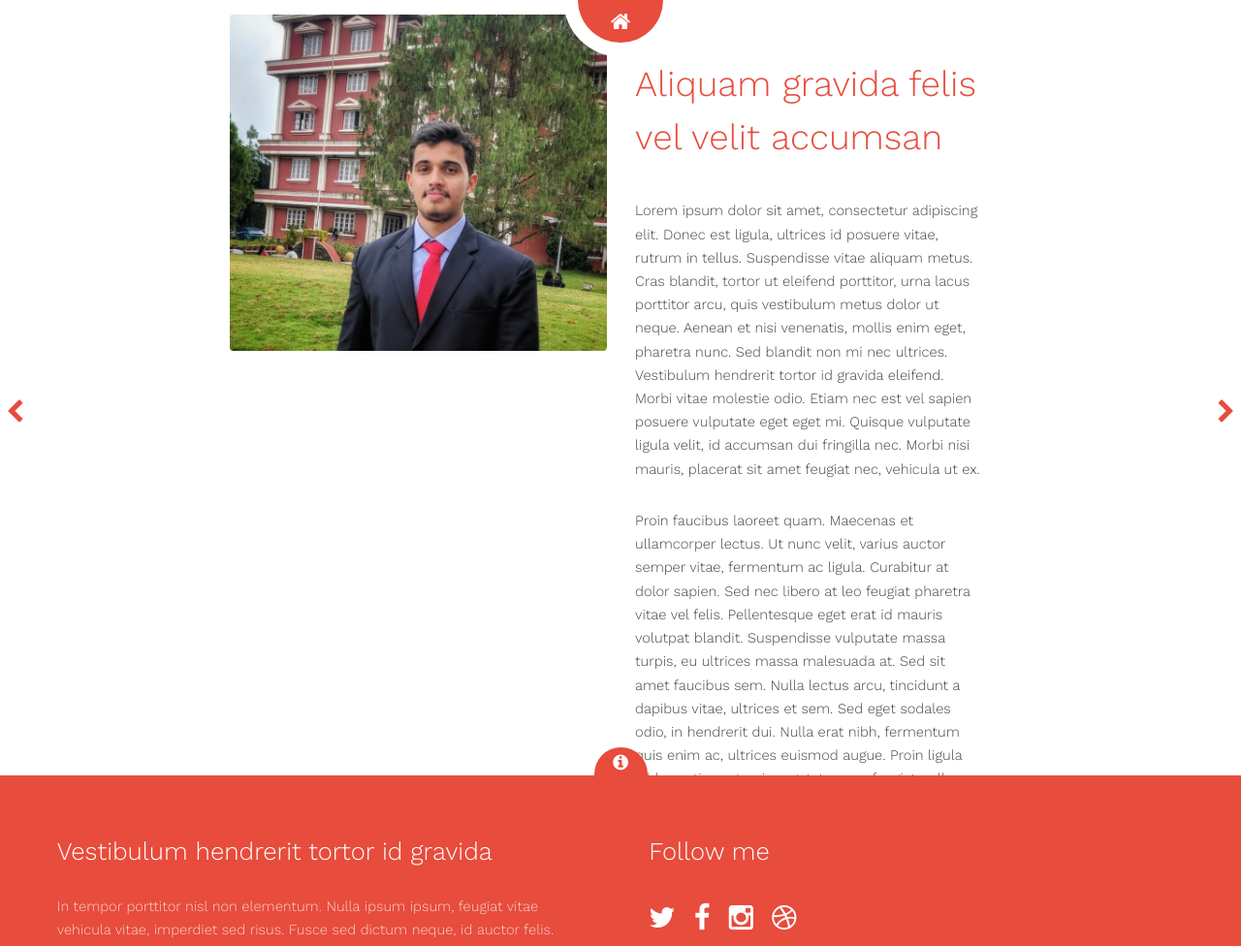
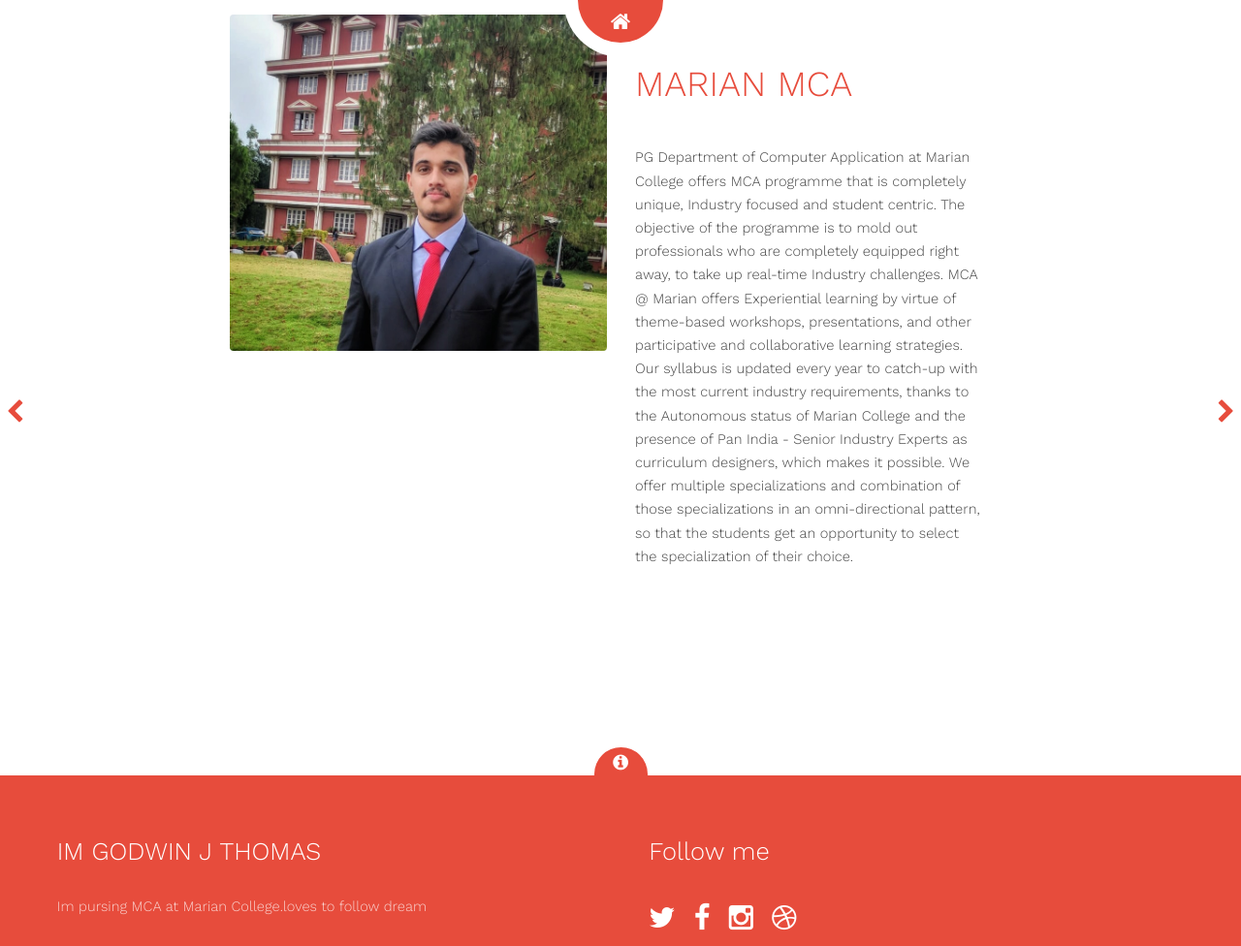
Before and after one commit to GODZ123/mine, a plain HTML site: page detail2.html in a window 1280 px wide. Shown: the whole page at 97% size. After the commit the page ends 800 px from the top, so only its background shows below. Drawn offline with nearby package versions, Linux system fonts and the light colour scheme; a web font is replaced by a local one.

Commit message:
Update detail2.html

```diff
--- a/detail2.html
+++ b/detail2.html
@@ -6,7 +6,7 @@
 -->
 <html>
 	<head>
-		<title>Detail 2 - GODZ</title>
+		<title>GODZ</title>
 		<meta charset="utf-8" />
 		<meta name="viewport" content="width=device-width, initial-scale=1" />
 		<link rel="stylesheet" href="assets/css/main.css" />
@@ -32,10 +32,14 @@
 					</div>
 					<div class="content">
 						<header>
-							<h2>Aliquam gravida felis vel velit accumsan</h2>
+							<h2>MARIAN MCA</h2>
 						</header>
-						<p>Lorem ipsum dolor sit amet, consectetur adipiscing elit. Donec est ligula, ultrices id posuere vitae, rutrum in tellus. Suspendisse vitae aliquam metus. Cras blandit, tortor ut eleifend porttitor, urna lacus porttitor arcu, quis vestibulum metus dolor ut neque. Aenean et nisi venenatis, mollis enim eget, pharetra nunc. Sed blandit non mi nec ultrices. Vestibulum hendrerit tortor id gravida eleifend. Morbi vitae molestie odio. Etiam nec est vel sapien posuere vulputate eget eget mi. Quisque vulputate ligula velit, id accumsan dui fringilla nec. Morbi nisi mauris, placerat sit amet feugiat nec, vehicula ut ex.</p>
-						<p>Proin faucibus laoreet quam. Maecenas et ullamcorper lectus. Ut nunc velit, varius auctor semper vitae, fermentum ac ligula. Curabitur at dolor sapien. Sed nec libero at leo feugiat pharetra vitae vel felis. Pellentesque eget erat id mauris volutpat blandit. Suspendisse vulputate massa turpis, eu ultrices massa malesuada at. Sed sit amet faucibus sem. Nulla lectus arcu, tincidunt a dapibus vitae, ultrices et sem. Sed eget sodales odio, in hendrerit dui. Nulla erat nibh, fermentum quis enim ac, ultrices euismod augue. Proin ligula nibh, pretium at enim eget, tempor feugiat nulla. Cras at auctor sapien. Praesent blandit, odio vel sodales egestas, nisl nibh aliquam est, quis aliquam enim nibh vitae tellus.</p>
+						<p>PG Department of Computer Application at Marian College offers MCA programme that is completely unique, Industry focused and student centric. The objective of the programme is to mold out professionals who are completely equipped right away, to take up real-time Industry challenges.
+
+                                                   MCA @ Marian offers Experiential learning by virtue of theme-based workshops, presentations, and other participative and collaborative learning strategies. Our syllabus is updated every year to catch-up with the most current industry requirements, thanks to the Autonomous status of Marian College and the presence of Pan India - Senior Industry Experts as curriculum designers, which makes it possible.
+
+                                                    We offer multiple specializations and combination of those specializations in an omni-directional pattern, so that the students get an opportunity to select the specialization of their choice.</p>
+
 					</div>
 				</div>
 				<a href="detail1.html" class="nav previous"><span class="fa fa-chevron-left"></span></a>
@@ -47,8 +51,8 @@
 				<a href="#" class="info fa fa-info-circle"><span>About</span></a>
 				<div class="inner">
 					<div class="content">
-						<h3>Vestibulum hendrerit tortor id gravida</h3>
-						<p>In tempor porttitor nisl non elementum. Nulla ipsum ipsum, feugiat vitae vehicula vitae, imperdiet sed risus. Fusce sed dictum neque, id auctor felis. Praesent luctus sagittis viverra. Nulla erat nibh, fermentum quis enim ac, ultrices euismod augue. Proin ligula nibh, pretium at enim eget, tempor feugiat nulla.</p>
+						<h3>IM GODWIN J THOMAS</h3>
+						<p>Im pursing MCA at Marian College.loves to follow dream</p>
 					</div>
 					<div class="copyright">
 						<h3>Follow me</h3>
```
